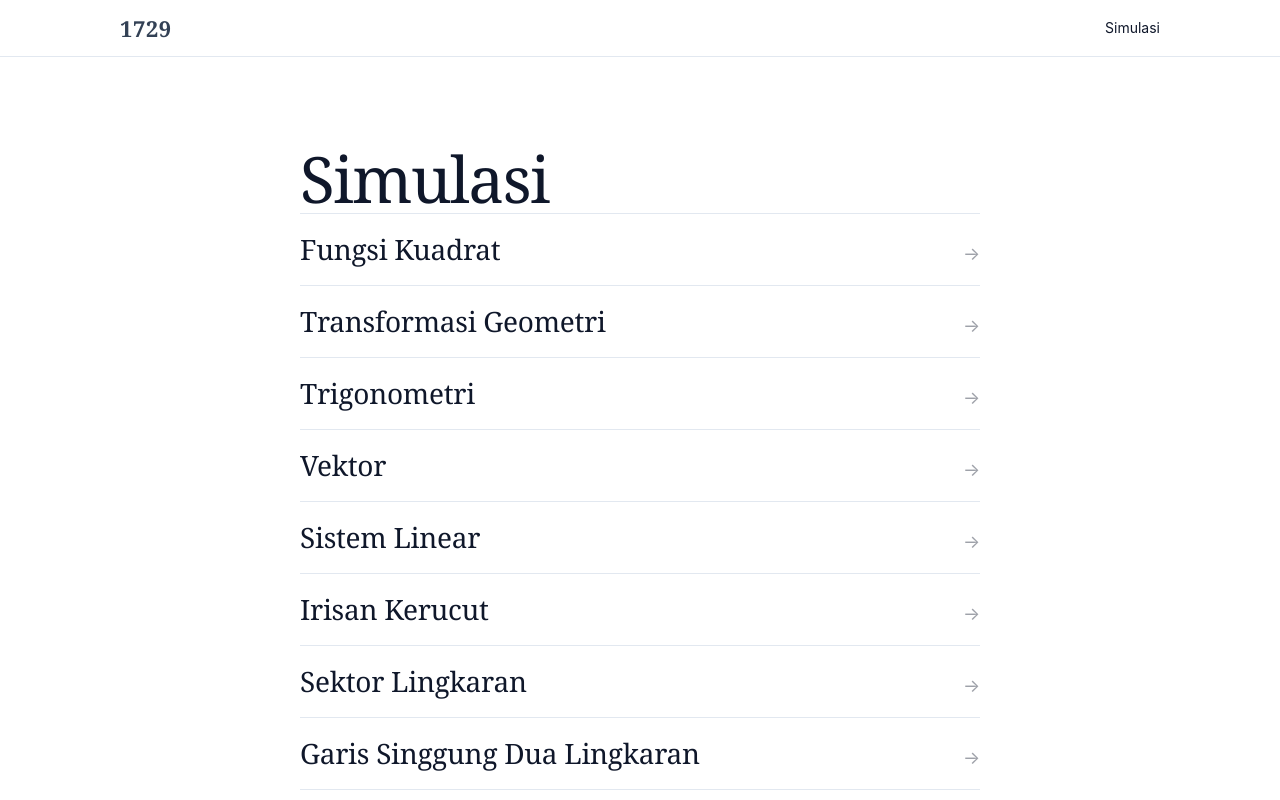
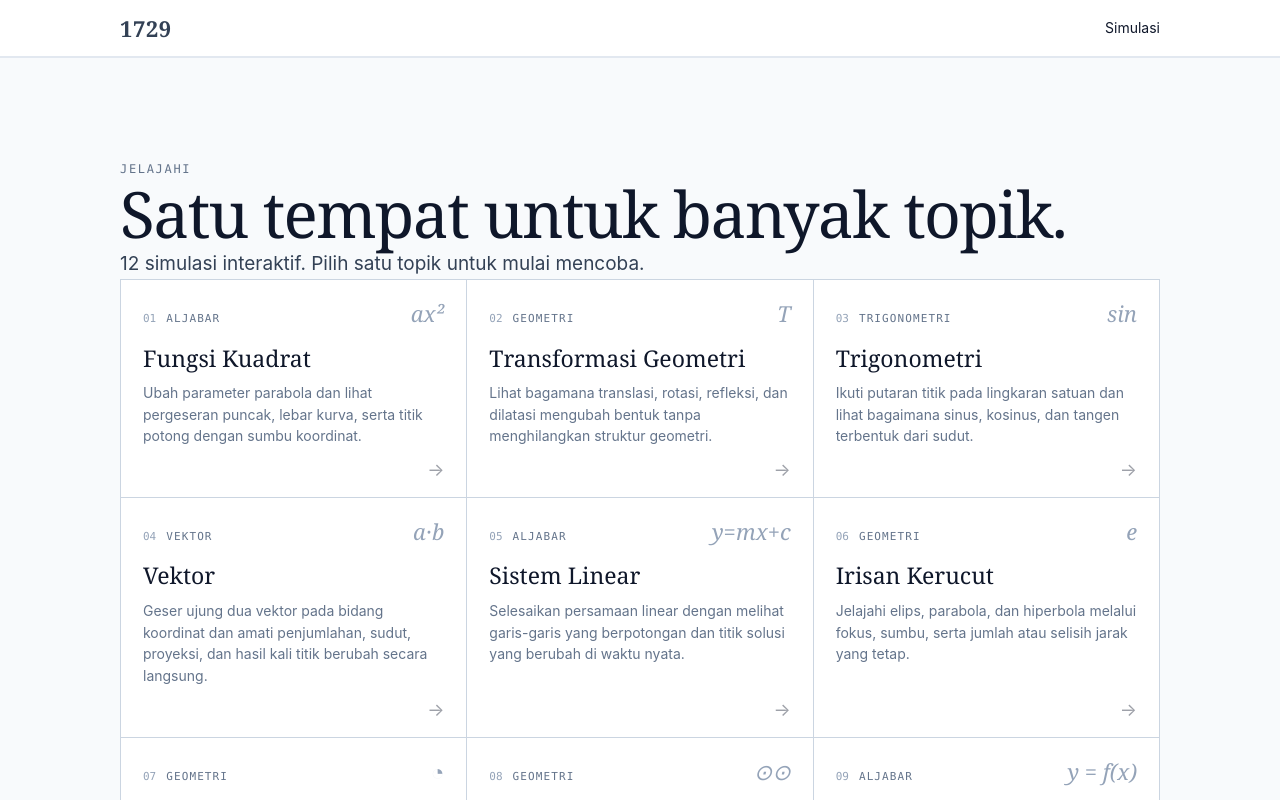
Before and after one commit to toriqafanudin23/1729, a React (Vite) app: page /simulasi in a window 1280 px wide. Shown: the top 800 px of the page. Built offline with nearby package versions, Linux system fonts and the light colour scheme.

Commit message:
katalog terbaru

```diff
--- a/src/pages/CatalogPage.tsx
+++ b/src/pages/CatalogPage.tsx
@@ -1,8 +1,13 @@
+import { useEffect } from "react";
 import { Link } from "react-router-dom";
 import { CATALOG_PATH, SIMULATIONS, simulationPath } from "./simulations";
 import "./pages.css";
 
 export default function CatalogPage() {
+  useEffect(() => {
+    document.title = "Simulasi · 1729";
+  }, []);
+
   return (
     <div className="sp">
       <header className="sp-nav">
@@ -18,13 +23,37 @@ export default function CatalogPage() {
         </div>
       </header>
 
-      <main className="sp-wrap sp-catalog">
-        <h1 className="sp-h1">Simulasi</h1>
-        <ul className="sp-list">
-          {SIMULATIONS.map((s) => (
+      <main className="sp-catalog">
+        <div className="sp-wrap">
+          <p className="sp-eyebrow">Jelajahi</p>
+          <h1 className="sp-h1">Satu tempat untuk banyak topik.</h1>
+          <p className="sp-lead sp-catalog__lead">
+            {SIMULATIONS.length} simulasi interaktif. Pilih satu topik untuk mulai mencoba.
+          </p>
+
+          <ul className="sp-list" aria-label="Daftar simulasi">
+            {SIMULATIONS.map((s, index) => (
               <li key={s.slug}>
-              <Link to={simulationPath(s.slug)}>
-                <span>{s.title}</span>
+                <Link
+                  to={simulationPath(s.slug)}
+                  aria-labelledby={`sim-${s.slug}-judul`}
+                  aria-describedby={`sim-${s.slug}-ringkasan`}
+                >
+                  <span className="sp-list__top">
+                    <span className="sp-list__no" aria-hidden>
+                      {String(index + 1).padStart(2, "0")}
+                    </span>
+                    <span className="sp-list__category">{s.category}</span>
+                    <span className="sp-list__glyph" aria-hidden>
+                      {s.glyph}
+                    </span>
+                  </span>
+                  <span className="sp-list__title" id={`sim-${s.slug}-judul`}>
+                    {s.title}
+                  </span>
+                  <span className="sp-list__summary" id={`sim-${s.slug}-ringkasan`}>
+                    {s.summary}
+                  </span>
                   <span className="sp-list__arrow" aria-hidden>
                     →
                   </span>
@@ -32,6 +61,7 @@ export default function CatalogPage() {
               </li>
             ))}
           </ul>
+        </div>
       </main>
     </div>
   );
--- a/src/pages/LandingPage.tsx
+++ b/src/pages/LandingPage.tsx
@@ -16,7 +16,7 @@ const HREF = {
   quadratic: "/simulasi/fungsi-kuadrat",
   derivative: "/simulasi/turunan",
   vector: "/simulasi/vektor",
-  tangent: "/simulasi/garis-singgung",
+  tangent: "/simulasi/garis-singgung-dua-lingkaran",
 };
 
 /* ------------------------------------------------------------------ *
@@ -391,7 +391,6 @@ const TOPICS: { name: string; sym: string; href: string }[] = [
   { name: "Irisan Kerucut", sym: "e", href: HREF.conic },
   { name: "Trigonometri", sym: String.raw`\sin`, href: HREF.trigonometri },
   { name: "Garis Singgung", sym: String.raw`\nearrow`, href: HREF.tangent },
-  { name: "Matriks", sym: String.raw`\left[\vphantom{x}\right]`, href: "/simulasi/matriks-transformasi" },
   { name: "Plotter Grafik", sym: "f(x)", href: "/simulasi/plotter-grafik" },
   { name: "Sektor Lingkaran", sym: String.raw`\angle`, href: "/simulasi/sektor-lingkaran" },
   { name: "Transformasi Fungsi", sym: "y=f(x)", href: "/simulasi/transformasi-fungsi" },
--- a/src/pages/pages.css
+++ b/src/pages/pages.css
@@ -2,7 +2,6 @@
    1729 — halaman katalog dan halaman simulasi
    Palet dan tipografi sama dengan landing page (slate, serif + sans + mono).
    ========================================================================== */
-
 .sp {
   --ink: #0f172a;
   --text: #334155;
@@ -184,38 +183,116 @@
 /* ------------------------------------------------------------ Katalog --- */
 
 .sp-catalog {
-  max-width: 760px;
-  padding-top: clamp(40px, 7vw, 88px);
-  padding-bottom: clamp(56px, 8vw, 112px);
+  padding: clamp(56px, 8vw, 112px) 0;
+  background: var(--wash);
+  border-block: 1px solid var(--line);
 }
 
+.sp-catalog__lead {
+  margin-top: 16px;
+}
+
+/* Petak bergaris tipis (sama dengan daftar topik di landing page).
+   Tinggi tiap baris mengikuti petak terpanjang di baris itu. */
 .sp-list {
-  margin-top: clamp(16px, 3vw, 28px);
-  border-top: 1px solid var(--line);
+  display: grid;
+  grid-template-columns: repeat(auto-fill, minmax(min(100%, 300px), 1fr));
+  margin-top: clamp(32px, 5vw, 48px);
+  border-top: 1px solid var(--line-strong);
+  border-left: 1px solid var(--line-strong);
+}
+
+.sp-list > li {
+  display: flex;
 }
 
 .sp-list a {
   display: flex;
-  align-items: baseline;
-  justify-content: space-between;
-  gap: 16px;
-  padding: 18px 0;
-  border-bottom: 1px solid var(--line);
-  font-family: var(--serif);
-  font-size: clamp(22px, 2.6vw, 28px);
-  line-height: 1.25;
-  letter-spacing: -0.01em;
-  color: var(--ink);
-  transition: padding 0.18s ease;
+  flex-direction: column;
+  gap: 10px;
+  width: 100%;
+  padding: 20px 22px 18px;
+  background: var(--paper);
+  border-right: 1px solid var(--line-strong);
+  border-bottom: 1px solid var(--line-strong);
+  transition: background 0.18s ease;
 }
 
-.sp-list a:hover {
+.sp-list a:hover,
+.sp-list a:focus-visible {
+  background: #f1f5f9;
+}
+
+/* Outline di dalam petak supaya tidak tertimpa petak tetangga. */
+.sp-list a:focus-visible {
+  outline-offset: -3px;
+}
+
+/* Baris atas: nomor dan kategori di kiri, simbol di kanan. */
+.sp-list__top {
+  display: flex;
+  align-items: baseline;
+  gap: 10px;
+}
+
+.sp-list__no {
+  font-family: var(--mono);
+  font-size: 11px;
+  font-variant-numeric: tabular-nums;
+  color: var(--soft);
+}
+
+.sp-list__category {
+  font-family: var(--mono);
+  font-size: 11px;
+  letter-spacing: 0.1em;
+  text-transform: uppercase;
+  color: var(--mute);
+}
+
+.sp-list__glyph {
+  margin-left: auto;
   padding-left: 8px;
+  font-family: var(--serif);
+  font-size: 22px;
+  font-style: italic;
+  line-height: 1.2;
+  white-space: nowrap;
+  color: var(--soft);
+  transition: color 0.18s ease;
+}
+
+.sp-list a:hover .sp-list__glyph,
+.sp-list a:focus-visible .sp-list__glyph {
+  color: var(--ink);
+}
+
+.sp-list__title {
+  margin-top: 6px;
+  font-family: var(--serif);
+  font-size: 23px;
+  line-height: 1.2;
+  color: var(--ink);
+  text-wrap: balance;
+}
+
+.sp-list__summary {
+  display: -webkit-box;
+  -webkit-box-orient: vertical;
+  -webkit-line-clamp: 5;
+  line-clamp: 5;
+  overflow: hidden;
+  font-size: 14px;
+  line-height: 1.55;
+  color: var(--mute);
 }
 
 .sp-list__arrow {
-  font-family: var(--sans);
+  align-self: flex-end;
+  margin-top: auto;
+  padding-top: 4px;
   font-size: 18px;
+  line-height: 1;
   color: var(--ink);
   opacity: 0;
   transition: opacity 0.18s ease;
@@ -224,6 +301,16 @@
 .sp-list a:hover .sp-list__arrow,
 .sp-list a:focus-visible .sp-list__arrow {
   opacity: 1;
+}
+
+@media (max-width: 420px) {
+  .sp-list a {
+    padding: 18px 16px 16px;
+  }
+
+  .sp-list__title {
+    font-size: 21px;
+  }
 }
 
 @media (hover: none) {
--- a/src/pages/simulations.ts
+++ b/src/pages/simulations.ts
@@ -150,7 +150,7 @@ export const SIMULATIONS: SimulationMeta[] = [
     title: "Turunan",
     category: "Kalkulus",
     summary:
-      "Amati perubahan kemiringan garis singgung pada kurva dan lihat bagaimana turunan menjelaskan laju perubahan.",
+      "Saat titik Q mendekati P pada kurva, kemiringan tali busur PQ mendekati kemiringan garis singgung di P. Itulah nilai turunan.",
     concepts: ["Turunan", "Garis singgung", "Laju perubahan", "Kemonotonan"],
     glyph: "f′",
     component: lazy(() => import("../simulation/DerivativeSimulation").then((m) => ({ default: m.DerivativeSimulation }))),
```
Lines whose indentation alone changed are shown as unchanged.
